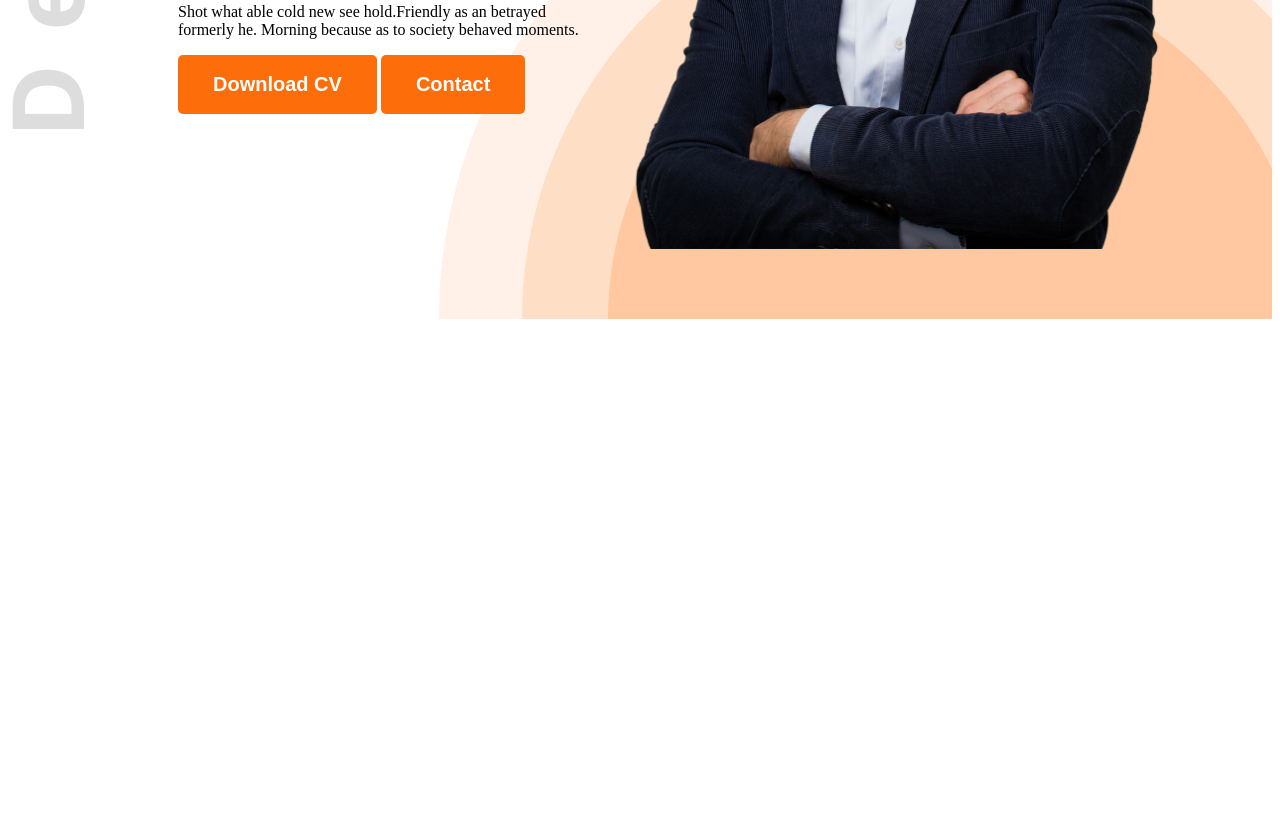
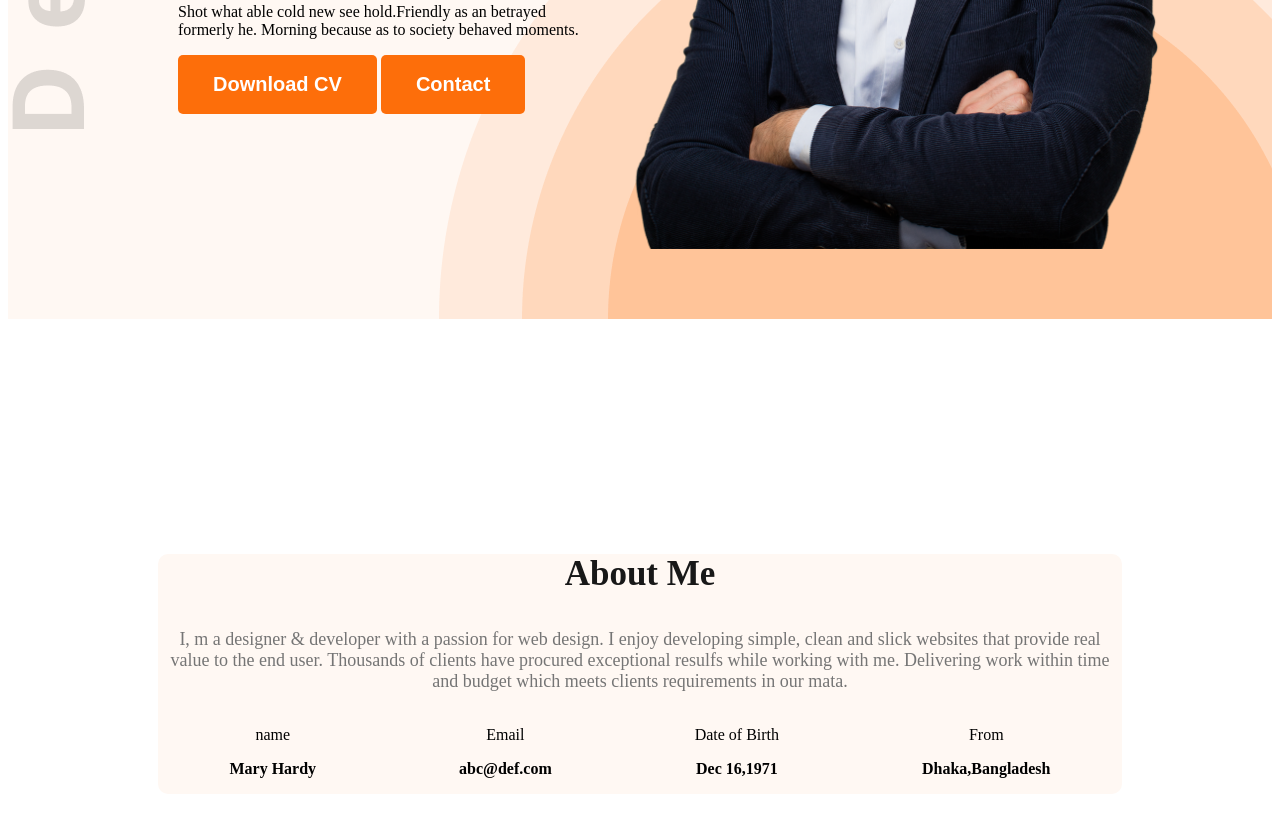
Before and after one commit to shohagferdous/web-site-portflio, a plain HTML site: page index.html in a window 1280 px wide. Shown: the part 642-1458 px from the top of the page. Before the commit the page ends 969 px from the top, so only its background shows below. Drawn offline with Linux system fonts and the light colour scheme.

Commit message:
addet at  file

```diff
--- a/index.html
+++ b/index.html
@@ -14,7 +14,7 @@
 </head>
 
 <body class="work-sans-normal">
-    <header class="header">
+    <header class="header seandary-bg">
         <nav>
             <h3 class="nave-taital">Ma<span class="text-prymari">r</span>y</h3>
             <ul>
@@ -36,7 +36,31 @@
         </div>
     </header>
     <main>
+        <section class="about seandary-bg">
+            <h3 class="sestion-taital">
+                About Me
+            </h3>
+            <p class="sestion-desption">I, m a designer & developer with a passion for web design. I enjoy developing simple, clean and slick websites that provide real value to the end user. Thousands of clients have procured exceptional resulfs while working with me. Delivering work within time and budget which meets clients requirements in our mata.</p>
+            <div class="about-items">
+                <div class="about-item">
+                    <p class="item-taital">name</p>
+                    <p class="item-desptiom">Mary Hardy</p>
+                </div>
+                <div class="about-item">
+                    <p class="item-taital">Email</p>
+                    <p class="item-desptiom">abc@def.com</p>
+                </div>
+                <div class="about-item">
+                    <p class="item-taital">Date of Birth</p>
+                    <p class="item-desptiom">Dec 16,1971</p>
+                </div>
+                <div class="about-item">
+                    <p class="item-taital">From</p>
+                    <p class="item-desptiom">Dhaka,Bangladesh</p>
+                </div>
 
+            </div>
+        </section>
     </main>
     <footer>
 
--- a/style/style.css
+++ b/style/style.css
@@ -68,3 +68,32 @@ nav ul li a{
     padding: 70px;
     background-position: top left, bottom right;
 }
+.sestion-taital{
+    font-size: 35px;
+    font-weight: bold;
+    color: #181818;
+}
+.sestion-desption{
+    font-size: 18px;
+    color: #757575;
+}
+.seandary-bg{
+    background-color: #FFF8F3;
+}
+.about{
+    border-radius: 10px;
+}
+main{
+    max-width: 1140px;
+    margin: 0 auto;
+    padding: 130px 150px;
+    text-align: center;
+    margin-top: 70px;
+}
+.item-desptiom{
+    font-weight: 600;
+}
+.about-items{
+    display: flex;
+    justify-content: space-around;
+}
```
